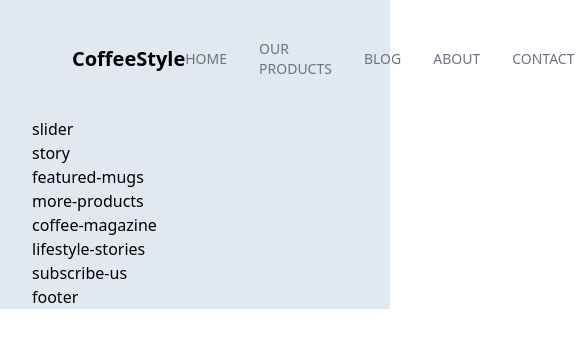
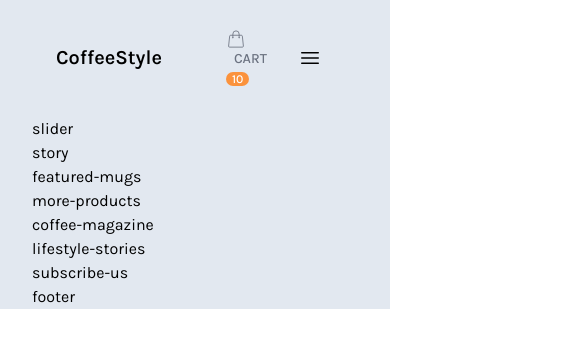
Before and after one commit to Tam250399/tailwindcss-b1, a website: page tailwindcss-coffee/src/index.html in a window 390 px wide. Shown: the top 348 px of the page, 585 px wide, since content can reach past the window. Drawn offline with Linux system fonts and the light colour scheme.

Commit message:
Responsive-header

```diff
--- /dev/null
+++ b/tailwindcss-coffee/public/main.js
@@ -0,0 +1,17 @@
+const topMenu = document.getElementById('ct-top-menu');
+const TopMenuicon = document.getElementById('ct-top-menu-icon');
+
+document.addEventListener('click', (e) =>{
+    if(TopMenuicon.contains(e.target)){
+        //click trong menu icon
+        topMenu.classList.toggle('ct-top-menu-expended')
+        topMenu.classList.toggle('hidden')
+    }else{
+        //click ngoài menu icon
+        if(topMenu.classList.contains('ct-top-menu-expended')){
+            topMenu.classList.remove('ct-top-menu-expended')
+            topMenu.classList.add('hidden')
+        }
+
+    }
+})
--- a/tailwindcss-coffee/src/index.html
+++ b/tailwindcss-coffee/src/index.html
@@ -4,24 +4,27 @@
     <meta charset="UTF-8" />
     <meta name="viewport" content="width=device-width, initial-scale=1.0" />
     <title>Coffee</title>
+    <link rel="icon" href="" sizes="16x16" />
     <link href="../public/output.css" type="text/css" rel="stylesheet" />
+    <script src="../public/main.js" type="text/javascript" async></script>
   </head>
   <body>
     <div id="root">
       <div
-        class="content-wrapper max-w-screen-2xl text-base mx-auto px-8 bg-slate-200"
+        class="content-wrapper font-Karla max-w-screen-2xl text-base mx-auto px-8 bg-slate-200"
       >
-        <header class="py-6 mx-10">
-          <nav class="flex flex-grow justify-between items-center">
+        <header class="p-6 mx-auto">
+          <nav class="flex flex-grow justify-between items-center relative">
             <div
               class="logo basis-2/6 text-center text-xl font-semibold cursor-pointer"
             >
               CoffeeStyle
             </div>
             <ul
-              class="basis-3/6 flex items-center justify-end gap-8 uppercase text-sm text-gray-500 font-medium"
+              id="ct-top-menu"
+              class="basis-3/6 hidden lg:flex lg:items-center lg:justify-end lg:gap-7 uppercase text-sm text-gray-500 font-medium"
             >
-              <li class="top-menu-item">
+              <li class="top-menu-item top-menu-item-active">
                 <a href="#" class="">Home</a>
               </li>
               <li class="top-menu-item">
@@ -41,7 +44,7 @@
               </li>
             </ul>
             <ul
-              class="basis-1/6 flex justify-start items-center ml-16 uppercase text-sm text-gray-500 font-medium"
+              class="basis-3/6 lg:basis-1/6 flex justify-end lg:justify-start items-center ml-16 uppercase text-sm text-gray-500 font-medium"
             >
               <li class="top-menu-item">
                 <a href="#" class="">
@@ -64,6 +67,25 @@
                 </a>
               </li>
             </ul>
+            <div
+              class="lg:hidden basis-1/6 flex items-center cursor-pointer px-3 sm:px-8"
+            >
+              <svg
+                id="ct-top-menu-icon"
+                xmlns="http://www.w3.org/2000/svg"
+                fill="none"
+                viewBox="0 0 24 24"
+                stroke-width="1.5"
+                stroke="currentColor"
+                class="w-6 h-6"
+              >
+                <path
+                  stroke-linecap="round"
+                  stroke-linejoin="round"
+                  d="M3.75 6.75h16.5M3.75 12h16.5m-16.5 5.25h16.5"
+                />
+              </svg>
+            </div>
           </nav>
         </header>
         <main>
--- a/tailwindcss-coffee/src/input.css
+++ b/tailwindcss-coffee/src/input.css
@@ -1,9 +1,18 @@
+@import url("https://fonts.googleapis.com/css2?family=Karla:ital,wght@0,200;0,300;0,400;0,500;0,600;0,700;0,800;1,200;1,300;1,400;1,500;1,600;1,700;1,800&display=swap");
 @tailwind base;
 @tailwind components;
 @tailwind utilities;
 
+.ct-top-menu-expended {
+  @apply absolute top-10 z-50 w-full text-center bg-white animate-slideDown;
+}
+
 .top-menu-item {
-  @apply cursor-pointer py-1 hover:text-gray-800 relative after:absolute after:bottom-0 after:left-0 after:bg-light-coffee after:h-0.5 after:w-0 hover:after:w-full after:transition-all after:ease-in-out after:duration-300;
+  @apply cursor-pointer py-1 hover:text-gray-800 relative after:lg:absolute after:lg:bottom-0 after:lg:left-0 after:lg:bg-light-coffee after:lg:h-0.5 after:lg:w-0 hover:after:lg:w-full after:lg:transition-all after:lg:ease-in-out after:lg:duration-300;
+}
+
+.top-menu-item-active {
+  @apply text-gray-800;
 }
 
 .ct-icon {
--- a/tailwindcss-coffee/tailwind.config.js
+++ b/tailwindcss-coffee/tailwind.config.js
@@ -4,8 +4,20 @@ module.exports = {
 
   theme: {
     extend: {
+      fontFamily:{
+        Karla:['Karla', 'sans-serif']
+      },
       colors:{
         'light-coffee': '#c89f94'
+      },
+      keyframes: {
+        slideDown: {
+          '0% ': { transform: 'translateY(-100%)' },
+          '100%': { transform: 'translateY(0)' },
+        }
+      },
+      animation: {
+        slideDown: 'slideDown .6s ease-in-out ',
       }
     },
   },
```
Also changed, not shown: tailwindcss-coffee/public/output.css.
